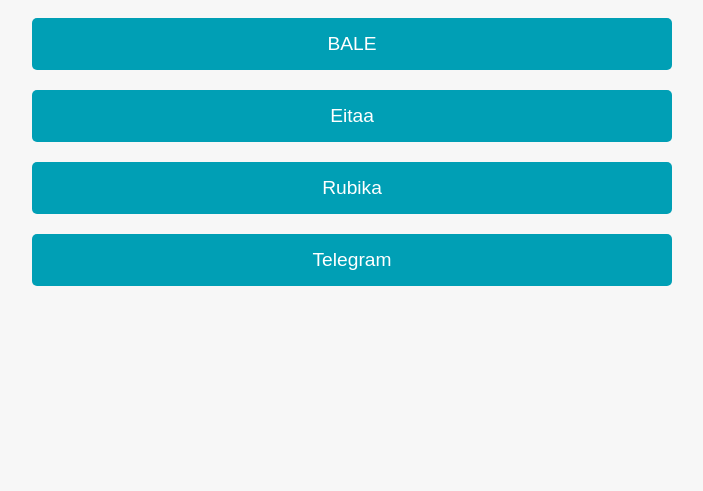
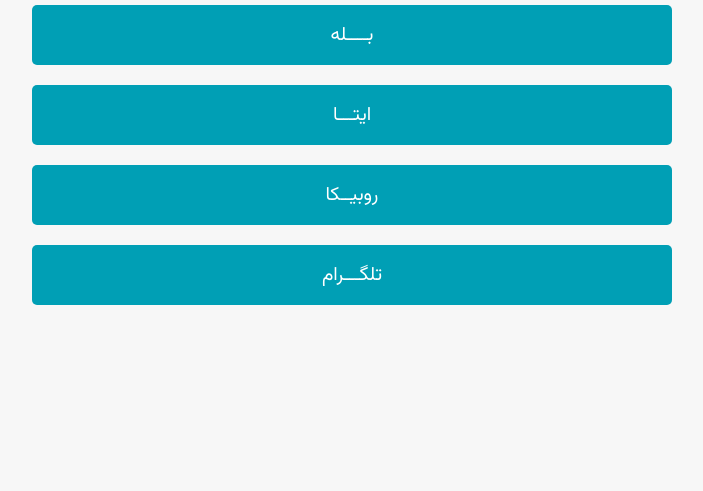
Before and after one commit to bankresalat/bankresalat.github.io, a plain HTML site: page index.html in a window 1280 px wide. Shown: the part 309-800 px from the top of the page, without its empty margins (288-991 px from the left). Drawn offline with Linux system fonts and the light colour scheme.

Commit message:
Update Font

```diff
--- a/index.html
+++ b/index.html
@@ -1,12 +1,13 @@
 <!DOCTYPE html>
-<html lang="en">
+<html lang="fa">
 <head>
     <meta charset="UTF-8">
     <meta name="viewport" content="width=device-width, initial-scale=1.0">
-    <title>Responsive Link Page</title>
+    <title>صفحه لینک‌های ریسپانسیو</title>
+    <link href="https://fonts.googleapis.com/css2?family=Vazirmatn:wght@400;700&display=swap" rel="stylesheet">
     <style>
         body {
-            font-family: Arial, sans-serif;
+            font-family: 'Vazirmatn', Arial, sans-serif;
             background-color: #f7f7f7;
             color: #333;
             margin: 0;
@@ -63,10 +64,10 @@
     </div>
 
     <div class="links">
-        <a href="https://ble.ir/join/bxrgmktc34" target="_blank" class="link-item">BALE</a>
-        <a href="https://eitaa.com/resalatnahavand" target="_blank" class="link-item">Eitaa</a>
-        <a href="https://rubika.ir/resalatnahavand" target="_blank" class="link-item">Rubika</a>
-        <a href="https://t.me/resalatnahavand" target="_blank" class="link-item">Telegram</a>
+        <a href="https://ble.ir/join/bxrgmktc34" target="_blank" class="link-item">بــــله</a>
+        <a href="https://eitaa.com/resalatnahavand" target="_blank" class="link-item">ایتـــا</a>
+        <a href="https://rubika.ir/resalatnahavand" target="_blank" class="link-item">روبیــکا</a>
+        <a href="https://t.me/resalatnahavand" target="_blank" class="link-item">تلگـــرام</a>
     </div>
 
 </body>
```
Also changed, not shown: 1 other file.
